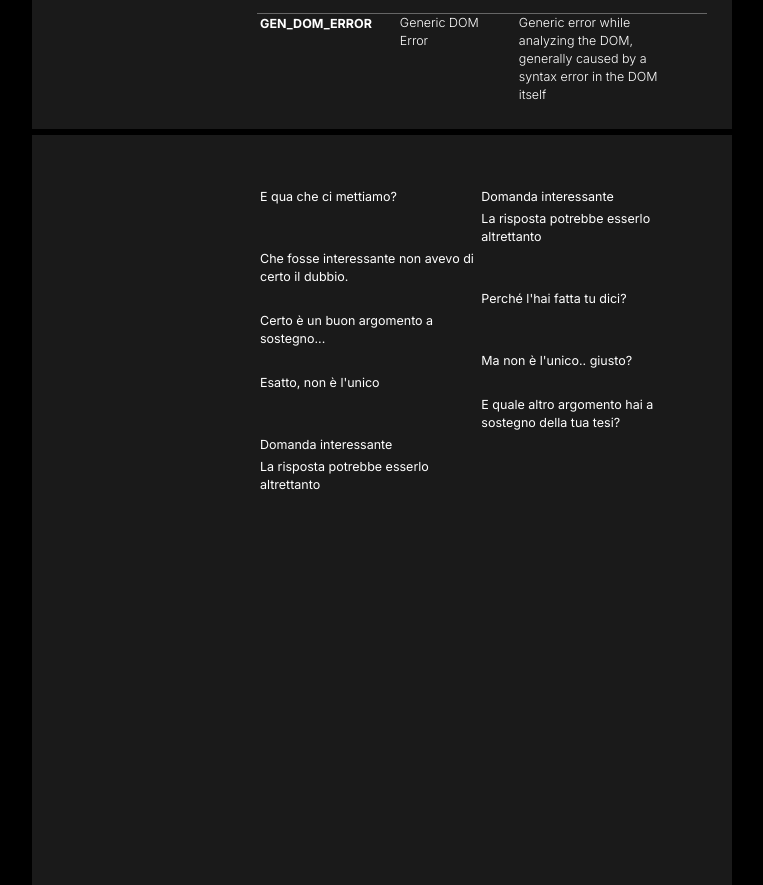
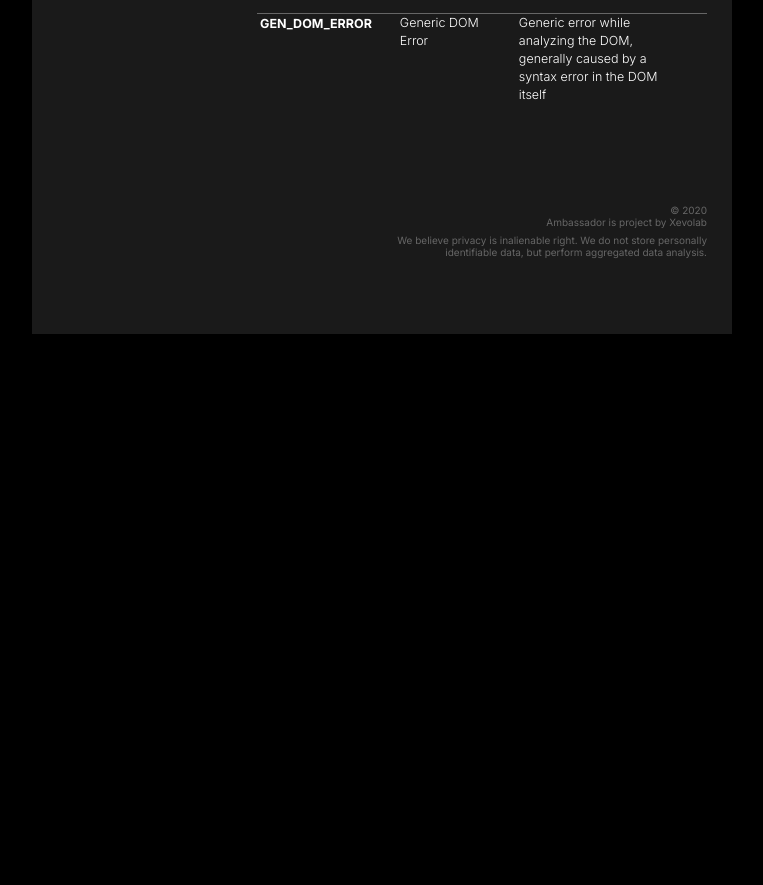
Before and after one commit to Xevolab/ambassador, a website: page public/index.html in a window 1280 px wide. Shown: the part 4200-5085 px from the top of the page, without its empty margins (258-1021 px from the left). After the commit the page ends 4534 px from the top, so only its background shows below. Drawn offline with nearby package versions, Linux system fonts and the light colour scheme.

Commit message:
Media Kit

```diff
--- a/package.json
+++ b/package.json
@@ -7,7 +7,7 @@
   "scripts": {
     "start": "node index",
     "dev": "nodemon index",
-    "scss": "node-sass --watch public/scss -o public/css",
+    "scss": "node-sass --watch scss -o public/css",
     "test": "echo \"Error: no test specified\" && exit 1"
   },
   "repository": {
--- a/public/index.html
+++ b/public/index.html
@@ -9,11 +9,27 @@
   <meta name="viewport" content="width=device-width, initial-scale=1.0">
   <meta http-equiv="X-UA-Compatible" content="ie=edge">
 
+
+  <link rel="apple-touch-icon" sizes="180x180" href="/apple-touch-icon.png">
   <link rel="icon" type="image/png" sizes="32x32" href="/favicon-32x32.png">
   <link rel="icon" type="image/png" sizes="16x16" href="/favicon-16x16.png">
-  <meta name="theme-color" content="#000000">
+  <link rel="manifest" href="/site.webmanifest">
+  <link rel="mask-icon" href="/safari-pinned-tab.svg" color="#1a1a1a">
+  <meta name="msapplication-TileColor" content="#1a1a1a">
+  <meta name="theme-color" content="#1a1a1a">
 
-  <title>Xevo Ambassador</title>
+
+  <meta property="og:image" content="http://ambassador.xevolab.com/img/logo_512.png" />
+  <meta property="og:image:type" content="image/jpg" />
+  <meta property="og:image:width" content="128" />
+  <meta property="og:image:height" content="128" />
+  <meta name="keywords" content="Ambassador,Links,Scraping,API,devTool">
+  <meta property="og:type" content="website" />
+
+  <meta name="twitter:card" content="summary">
+  <meta name="twitter:image" content="http://ambassador.xevolab.com/img/logo_512.png">
+
+  <title>Ambassador</title>
 
   <link rel="stylesheet" href="/css/master.css">
   <link href="https://fonts.googleapis.com/css2?family=DM+Mono:wght@400;500&family=Inter:wght@300;400;500;600;700&display=swap" rel="stylesheet">
@@ -280,7 +296,7 @@
           <div class="code">curl "http://ambassador.xevolab.com/v1?u=https://www.nytimes.com/&<span class="highlight">language=es</span>"</div>
         </div>
 
-        <div class="box sidebar-space bottom-spacer scroll-to-section" id="errors">
+        <div class="box sidebar-space scroll-to-section" id="errors">
           In case of
           <h1>ErRor meSs4gEs</h1>
           <h2>In case of an error Ambassador will still return a successful 200 reponse towards clients. Errors include an error code and if Ambassador thinks this request can be retried for a different result.</h2>
@@ -330,52 +346,13 @@
 
         </div>
 
-        <div class="box sidebar-space" id="ziset">
-          <table class="no-style">
-            <tr>
-              <td>E qua che ci mettiamo?</td>
-              <td>Domanda interessante</td>
-            </tr>
-            <tr>
-              <td></td>
-              <td>La risposta potrebbe esserlo altrettanto</td>
-            </tr>
-            <tr>
-              <td>Che fosse interessante non avevo di certo il dubbio.</td>
-              <td></td>
-            </tr>
-            <tr>
-              <td></td>
-              <td>Perché l'hai fatta tu dici?</td>
-            </tr>
-            <tr>
-              <td>Certo è un buon argomento a sostegno...</td>
-              <td></td>
-            </tr>
-            <tr>
-              <td></td>
-              <td>Ma non è l'unico.. giusto?</td>
-            </tr>
-            <tr>
-              <td>Esatto, non è l'unico</td>
-              <td></td>
-            </tr>
-            <tr>
-              <td></td>
-              <td>E quale altro argomento hai a sostegno della tua tesi?</td>
-            </tr>
-            <tr>
-              <td>Domanda interessante</td>
-              <td></td>
-            </tr>
-            <tr>
-              <td>La risposta potrebbe esserlo altrettanto</td>
-              <td></td>
-            </tr>
-          </table>
-        </div>
+      </main>
 
-      </main>
+      <footer>
+        <div>© 2020</div>
+        <div>Ambassador is project by Xevolab</div>
+        <div class="disclaimer">We believe privacy is inalienable right. We do not store personally identifiable data, but perform aggregated data analysis.</div>
+      </footer>
 
     </div>
 
--- a/public/scss/master.scss
+++ b/scss/master.scss
@@ -1,7 +1,7 @@
 // @Author: francesco
 // @Date:   2020-06-04T22:52:07+02:00
 // @Last modified by:   francesco
-// @Last modified time: 2020-06-15T11:26:10+02:00
+// @Last modified time: 2020-06-15T11:54:46+02:00
 
 @import '_variables';
 
@@ -376,4 +376,19 @@ body {
     }
 
   }
+
+  footer {
+    padding: 75px 25px 25px 25px;
+
+    font-size: 10px;
+    line-height: 12.5px;
+    color: #666666;
+    text-align: right;
+
+    div.disclaimer {
+      margin-left: auto;
+      margin-top: 5px;
+      max-width: 350px;
+    }
+  }
 }
```
Also changed, not shown: public/browserconfig.xml (added, +9 -0 lines), public/android-chrome-192x192.png (added), public/android-chrome-512x512.png (added), public/apple-touch-icon.png (added), public/css/master.css, public/favicon-16x16.png, public/favicon-32x32.png, public/favicon.ico, public/img/logo_512.png (added), public/mstile-150x150.png (added), public/safari-pinned-tab.svg (added), public/site.webmanifest (added), scss/_variables.scss (renamed from public/scss/_variables.scss).
